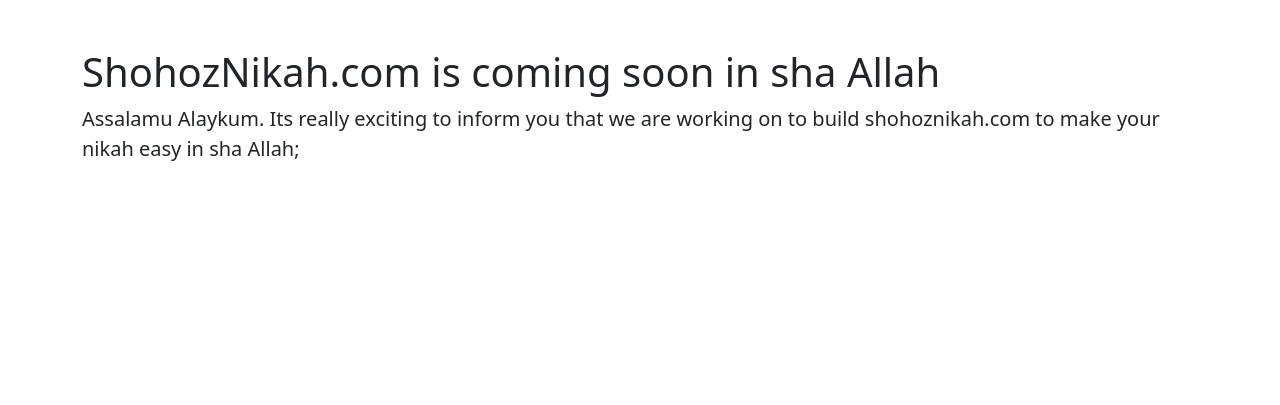
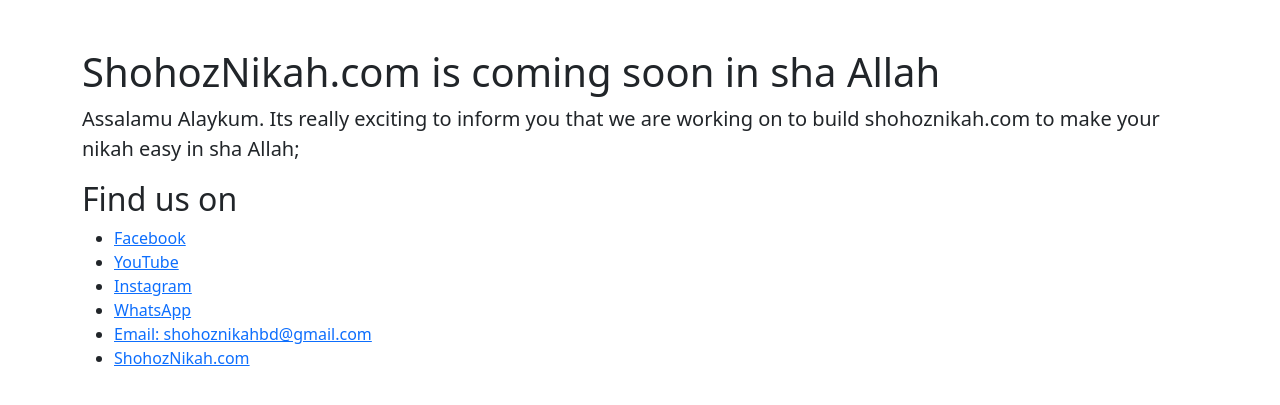
Before and after one commit to SayedBhuyan/sn, a Django app: page / in a window 1280 px wide. Shown: the top 405 px of the page. Run offline with Django 5.2, Linux system fonts and the light colour scheme.

Commit message:
add social media links

```diff
--- a/config/settings.py
+++ b/config/settings.py
@@ -23,13 +23,14 @@ BASE_DIR = Path(__file__).resolve().parent.parent
 SECRET_KEY = 'django-insecure-^)0%hdy$=bg#%oa%fo23@2&&=l10q9clo$k0oy05fw&no8aenn'
 
 # SECURITY WARNING: don't run with debug turned on in production!
-DEBUG = False
+DEBUG = True
 
 ALLOWED_HOSTS = [
     "sn-02ce.onrender.com",
     "shohoznikah.com",
     "http://shohoznikah.com",
     "www.shohoznikah.com",
+    '127.0.0.1',
 ]
 
 
--- a/templates/home.html
+++ b/templates/home.html
@@ -10,6 +10,21 @@
     <div class="container">
         <h1 class="mt-5">ShohozNikah.com is coming soon in sha Allah</h1>
         <p class="lead">Assalamu Alaykum. Its really exciting to inform you that we are working on to build shohoznikah.com to make your nikah easy in sha Allah;</p>
+        <h2>Find us on</h2>
+        <!-- Website: www.ShohozNikah.com
+Email: shohoznikahbd@gmail.com
+Facebook: https://www.facebook.com/ShohozNikah
+YouTube: https://www.youtube.com/@ShohozNikah
+Instagram: https://www.instagram.com/shohoznikah/
+WhatsApp: https://whatsapp.com/channel/0029VbBVYsb65yD7nQY12O0b -->
+        <ul>
+            <li><a href="https://www.facebook.com/ShohozNikah">Facebook</a></li>
+            <li><a href="https://www.youtube.com/@ShohozNikah">YouTube</a></li>
+            <li><a href="https://www.instagram.com/shohoznikah/">Instagram</a></li>
+            <li><a href="https://whatsapp.com/channel/0029VbBVYsb65yD7nQY12O0b">WhatsApp</a></li>
+            <li><a href="mailto:shohoznikahbd@gmail.com">Email: shohoznikahbd@gmail.com</a></li>
+            <li><a href="https://www.shohoznikah.com">ShohozNikah.com</a></li>
+        </ul>
     </div>
     <script src="https://cdn.jsdelivr.net/npm/bootstrap@5.3.0/dist/js/bootstrap.bundle.min.js" integrity="sha384-geWF76RCwLtnZ8qwWowPQNguL3RmwHVBC9FhGdlKrxdiJJigb/j/68SIy3Te4Bkz" crossorigin="anonymous"></script>
 </body>
```
